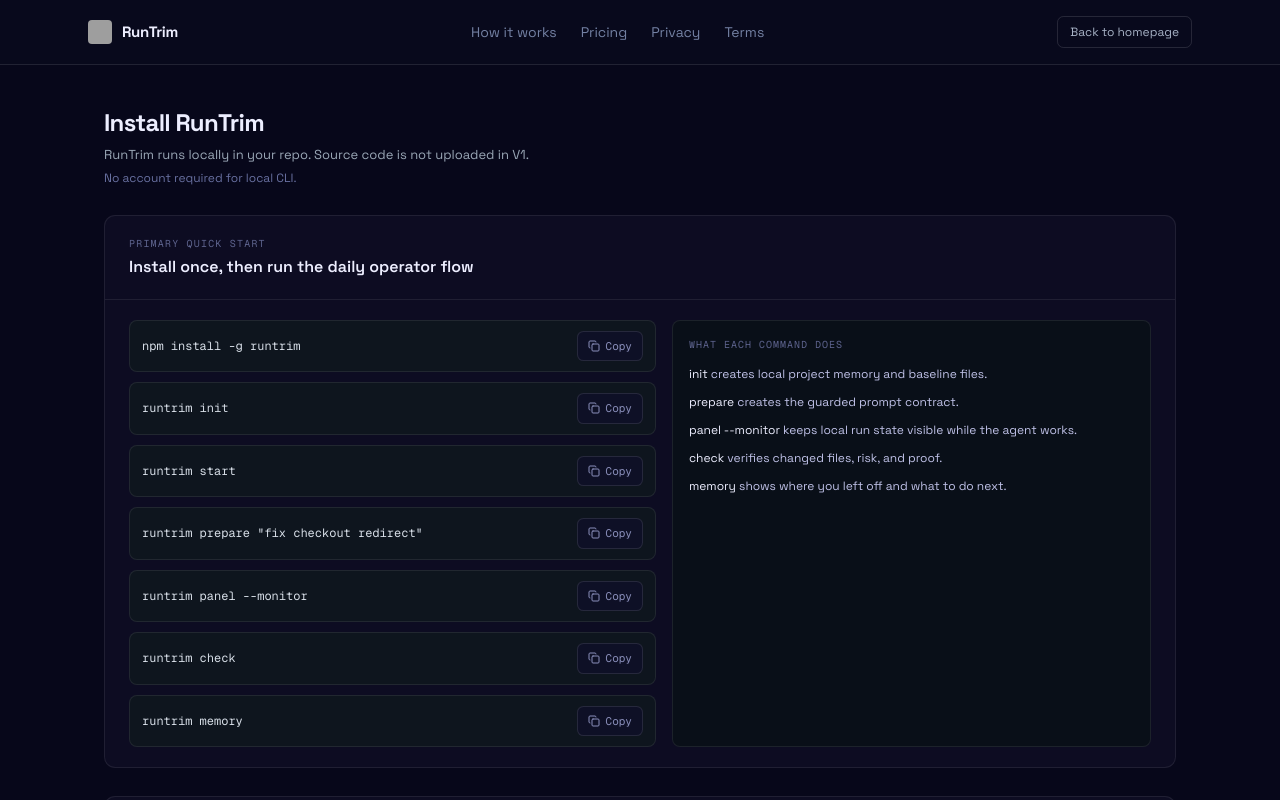
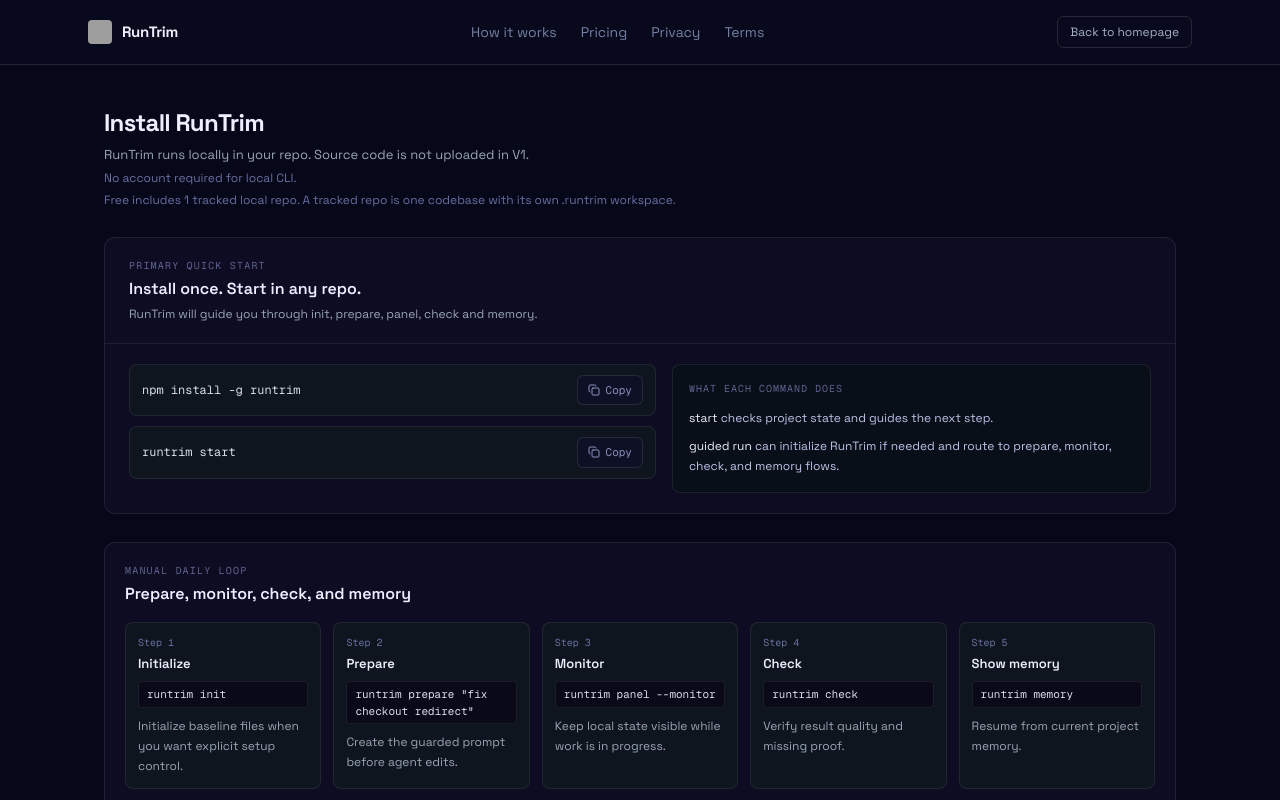
Before and after one commit to michelpronkk-oss/rtrim, a Next.js app: page /app/install in a window 1280 px wide. Shown: the top 800 px of the page. Built offline with nearby package versions, Linux system fonts and the light colour scheme; grey boxes are pictures that could not be loaded.

Commit message:
Clarify sync private beta on install page

```diff
--- a/package.json
+++ b/package.json
@@ -37,7 +37,6 @@
     "build:cli": "tsup --config tsup.config.ts && node scripts/fix-cli-runtime.mjs",
     "build:all": "npm run build:cli && npm run build:web",
     "start": "next start",
-    "postinstall": "node scripts/postinstall.cjs",
     "lint": "eslint",
     "runtrim": "tsx cli/runtrim.ts",
     "runtrim:build": "npm run build:cli"
--- a/src/app/app/install/page.tsx
+++ b/src/app/app/install/page.tsx
@@ -1,5 +1,6 @@
 import Link from "next/link";
 import { CopyButton } from "@/components/app/copy-button";
+import { EarlyAccessModalTrigger } from "@/components/app/early-access-modal-trigger";
 
 function CommandRow({ command }: { command: string }) {
   return (
@@ -13,20 +14,15 @@
 export default function InstallPage() {
   const quickStart = [
     "npm install -g runtrim",
-    "runtrim init",
     "runtrim start",
-    'runtrim prepare "fix checkout redirect"',
-    "runtrim panel --monitor",
-    "runtrim check",
-    "runtrim memory",
   ];
 
-  const dailyLoop = [
-    { step: "1", title: "Prepare", command: 'runtrim prepare "fix checkout redirect"', note: "Create the guarded prompt before agent edits." },
-    { step: "2", title: "Paste into agent", command: "Paste .runtrim/latest-prompt.md", note: "Run the scoped task in your agent." },
+  const manualDailyLoop = [
+    { step: "1", title: "Initialize", command: "runtrim init", note: "Initialize baseline files when you want explicit setup control." },
+    { step: "2", title: "Prepare", command: 'runtrim prepare "fix checkout redirect"', note: "Create the guarded prompt before agent edits." },
     { step: "3", title: "Monitor", command: "runtrim panel --monitor", note: "Keep local state visible while work is in progress." },
     { step: "4", title: "Check", command: "runtrim check", note: "Verify result quality and missing proof." },
-    { step: "5", title: "Continue later", command: "runtrim memory", note: "Resume from current project memory." },
+    { step: "5", title: "Show memory", command: "runtrim memory", note: "Resume from current project memory." },
   ];
 
   return (
@@ -59,12 +55,14 @@
           <h1 className="text-[24px] font-bold tracking-[-0.03em] text-[#EDEEFF]">Install RunTrim</h1>
           <p className="mt-1 text-[13px] text-[#9AA7B6]">RunTrim runs locally in your repo. Source code is not uploaded in V1.</p>
           <p className="mt-1 text-[12px] text-[#6870A0]">No account required for local CLI.</p>
+          <p className="mt-1 text-[12px] text-[#6870A0]">Free includes 1 tracked local repo. A tracked repo is one codebase with its own .runtrim workspace.</p>
         </header>
 
         <section className="surface-panel overflow-hidden rounded-xl border border-white/10">
           <div className="border-b border-white/8 px-6 py-5">
             <p className="font-mono text-[10px] uppercase tracking-[0.12em] text-[#5D638D]">Primary quick start</p>
-            <h2 className="mt-1 text-[16px] font-semibold text-[#EDEEFF]">Install once, then run the daily operator flow</h2>
+            <h2 className="mt-1 text-[16px] font-semibold text-[#EDEEFF]">Install once. Start in any repo.</h2>
+            <p className="mt-1 text-[12px] text-[#9AA7B6]">RunTrim will guide you through init, prepare, panel, check and memory.</p>
           </div>
           <div className="grid gap-4 px-6 py-5 lg:grid-cols-[1.1fr_1fr]">
             <div className="space-y-2.5">
@@ -75,21 +73,18 @@
             <div className="rounded-lg border border-white/8 bg-[#090F18] p-4">
               <p className="font-mono text-[10px] uppercase tracking-[0.1em] text-[#5D638D]">What each command does</p>
               <ul className="mt-3 space-y-2 text-[12px] leading-5 text-[#C0C2E8]">
-                <li><span className="text-[#EDEEFF]">init</span> creates local project memory and baseline files.</li>
-                <li><span className="text-[#EDEEFF]">prepare</span> creates the guarded prompt contract.</li>
-                <li><span className="text-[#EDEEFF]">panel --monitor</span> keeps local run state visible while the agent works.</li>
-                <li><span className="text-[#EDEEFF]">check</span> verifies changed files, risk, and proof.</li>
-                <li><span className="text-[#EDEEFF]">memory</span> shows where you left off and what to do next.</li>
+                <li><span className="text-[#EDEEFF]">start</span> checks project state and guides the next step.</li>
+                <li><span className="text-[#EDEEFF]">guided run</span> can initialize RunTrim if needed and route to prepare, monitor, check, and memory flows.</li>
               </ul>
             </div>
           </div>
         </section>
 
         <section className="surface-panel rounded-xl p-5">
-          <p className="font-mono text-[10px] uppercase tracking-[0.12em] text-[#5D638D]">Daily loop</p>
-          <h2 className="mt-1 text-[16px] font-semibold text-[#EDEEFF]">Prepare, monitor, verify, continue</h2>
+          <p className="font-mono text-[10px] uppercase tracking-[0.12em] text-[#5D638D]">Manual daily loop</p>
+          <h2 className="mt-1 text-[16px] font-semibold text-[#EDEEFF]">Prepare, monitor, check, and memory</h2>
           <div className="mt-4 grid gap-3 md:grid-cols-5">
-            {dailyLoop.map((item) => (
+            {manualDailyLoop.map((item) => (
               <div key={item.step} className="rounded-lg border border-white/8 bg-[#0E151E] p-3">
                 <p className="font-mono text-[10px] text-[#6870A0]">Step {item.step}</p>
                 <p className="mt-1 text-[13px] font-semibold text-[#EDEEFF]">{item.title}</p>
@@ -102,11 +97,22 @@
 
         <section className="surface-panel rounded-xl p-5">
           <p className="font-mono text-[10px] uppercase tracking-[0.12em] text-[#5D638D]">Dashboard sync private beta</p>
-          <p className="mt-1 text-[13px] text-[#9AA7B6]">Sync uploads metadata only: run status, prompts, changed file paths, memory and estimates. It does not upload source code.</p>
-          <div className="mt-4 space-y-2.5">
-            <CommandRow command="runtrim auth set <token>" />
-            <CommandRow command="runtrim config set dashboard-url https://www.runtrim.com/app" />
-            <CommandRow command="runtrim sync" />
+          <div className="mt-3 rounded-lg border border-white/8 bg-[#090F18] p-4">
+            <p className="text-[14px] font-semibold text-[#EDEEFF]">Cloud sync is in private beta</p>
+            <p className="mt-2 text-[13px] leading-6 text-[#9AA7B6]">
+              RunTrim Free works locally without an account. Cloud sync and hosted run history are rolling out to approved early access users.
+            </p>
+            <p className="mt-2 text-[12px] leading-6 text-[#7F8BA3]">
+              When enabled, sync uploads run metadata, generated RunTrim prompts, changed file paths, project memory and estimates. Source code stays local.
+            </p>
+            <div className="mt-4">
+              <EarlyAccessModalTrigger
+                label="Join Pro early access"
+                variant="pro"
+                className="inline-flex rounded-md bg-[#7C6DFA] px-3.5 py-2 text-[12px] font-semibold text-white transition-opacity hover:opacity-85"
+              />
+            </div>
+            <p className="mt-3 text-[11px] text-[#6870A0]">Approved testers receive their sync setup instructions by email.</p>
           </div>
         </section>
 
--- /dev/null
+++ b/src/lib/global-registry.ts
@@ -0,0 +1,209 @@
+import crypto from "crypto";
+import fs from "fs";
+import os from "os";
+import path from "path";
+import { execa } from "execa";
+
+export type RunTrimPlan = "free";
+
+export interface TrackedRepoEntry {
+  id: string;
+  name: string;
+  path: string;
+  gitRemote: string;
+  createdAt: string;
+  lastSeenAt: string;
+}
+
+export interface GlobalRunTrimRegistry {
+  version: 1;
+  plan: RunTrimPlan;
+  trackedRepos: TrackedRepoEntry[];
+}
+
+export interface CurrentRepoIdentity {
+  id: string;
+  name: string;
+  path: string;
+  gitRemote: string;
+}
+
+export interface FreeRepoLimitCheck {
+  allowed: boolean;
+  plan: RunTrimPlan;
+  currentRepo: CurrentRepoIdentity;
+  trackedRepo: TrackedRepoEntry | null;
+}
+
+const DEFAULT_REGISTRY: GlobalRunTrimRegistry = {
+  version: 1,
+  plan: "free",
+  trackedRepos: [],
+};
+
+function normalizeRepoPath(input: string): string {
+  const resolved = path.resolve(input);
+  return process.platform === "win32" ? resolved.toLowerCase() : resolved;
+}
+
+function hashValue(value: string): string {
+  return crypto.createHash("sha256").update(value).digest("hex").slice(0, 16);
+}
+
+export function getGlobalRunTrimDir(): string {
+  return path.join(os.homedir(), ".runtrim");
+}
+
+function getGlobalRegistryPath(): string {
+  return path.join(getGlobalRunTrimDir(), "global.json");
+}
+
+export function loadGlobalRegistry(): GlobalRunTrimRegistry {
+  const registryPath = getGlobalRegistryPath();
+  if (!fs.existsSync(registryPath)) return { ...DEFAULT_REGISTRY };
+  try {
+    const raw = JSON.parse(fs.readFileSync(registryPath, "utf-8")) as Partial<GlobalRunTrimRegistry>;
+    return {
+      version: 1,
+      plan: raw.plan === "free" ? "free" : "free",
+      trackedRepos: Array.isArray(raw.trackedRepos)
+        ? raw.trackedRepos
+            .filter((item): item is TrackedRepoEntry => Boolean(item && typeof item === "object"))
+            .map((item) => ({
+              id: String(item.id || ""),
+              name: String(item.name || ""),
+              path: normalizeRepoPath(String(item.path || "")),
+              gitRemote: String(item.gitRemote || ""),
+              createdAt: String(item.createdAt || ""),
+              lastSeenAt: String(item.lastSeenAt || ""),
+            }))
+            .filter((item) => Boolean(item.id && item.path))
+        : [],
+    };
+  } catch {
+    return { ...DEFAULT_REGISTRY };
+  }
+}
+
+export function saveGlobalRegistry(registry: GlobalRunTrimRegistry): void {
+  const dir = getGlobalRunTrimDir();
+  if (!fs.existsSync(dir)) fs.mkdirSync(dir, { recursive: true });
+  fs.writeFileSync(getGlobalRegistryPath(), JSON.stringify(registry, null, 2), "utf-8");
+}
+
+export async function getCurrentRepoIdentity(cwd = process.cwd()): Promise<CurrentRepoIdentity> {
+  const normalizedPath = normalizeRepoPath(cwd);
+  let gitRemote = "";
+  try {
+    const { stdout } = await execa("git", ["config", "--get", "remote.origin.url"], {
+      cwd,
+      stdio: "pipe",
+    });
+    gitRemote = stdout.trim();
+  } catch {
+    gitRemote = "";
+  }
+  const idSeed = gitRemote || normalizedPath;
+  const idPrefix = gitRemote ? "remote" : "path";
+  return {
+    id: `${idPrefix}_${hashValue(idSeed)}`,
+    name: path.basename(normalizedPath),
+    path: normalizedPath,
+    gitRemote,
+  };
+}
+
+function findTrackedRepo(
+  trackedRepos: TrackedRepoEntry[],
+  currentRepo: CurrentRepoIdentity
+): TrackedRepoEntry | null {
+  const byId = trackedRepos.find((repo) => repo.id === currentRepo.id);
+  if (byId) return byId;
+  const byPath = trackedRepos.find((repo) => normalizeRepoPath(repo.path) === currentRepo.path);
+  return byPath ?? null;
+}
+
+export async function assertFreeRepoAllowed(cwd = process.cwd()): Promise<FreeRepoLimitCheck> {
+  const registry = loadGlobalRegistry();
+  const currentRepo = await getCurrentRepoIdentity(cwd);
+  const trackedRepo = findTrackedRepo(registry.trackedRepos, currentRepo);
+
+  if (registry.plan !== "free") {
+    return { allowed: true, plan: registry.plan, currentRepo, trackedRepo };
+  }
+
+  if (trackedRepo) {
+    return { allowed: true, plan: registry.plan, currentRepo, trackedRepo };
+  }
+
+  if (registry.trackedRepos.length === 0) {
+    return { allowed: true, plan: registry.plan, currentRepo, trackedRepo: null };
+  }
+
+  return {
+    allowed: false,
+    plan: registry.plan,
+    currentRepo,
+    trackedRepo: registry.trackedRepos[0],
+  };
+}
+
+export async function registerCurrentRepo(cwd = process.cwd()): Promise<TrackedRepoEntry> {
+  const registry = loadGlobalRegistry();
+  const currentRepo = await getCurrentRepoIdentity(cwd);
+  const now = new Date().toISOString();
+  const existing = findTrackedRepo(registry.trackedRepos, currentRepo);
+  if (existing) {
+    existing.lastSeenAt = now;
+    existing.name = currentRepo.name;
+    existing.path = currentRepo.path;
+    existing.gitRemote = currentRepo.gitRemote;
+    saveGlobalRegistry(registry);
+    return existing;
+  }
+
+  const entry: TrackedRepoEntry = {
+    id: currentRepo.id,
+    name: currentRepo.name,
+    path: currentRepo.path,
+    gitRemote: currentRepo.gitRemote,
+    createdAt: now,
+    lastSeenAt: now,
+  };
+  registry.trackedRepos.push(entry);
+  saveGlobalRegistry(registry);
+  return entry;
+}
+
+export async function unlinkCurrentRepo(
+  cwd = process.cwd(),
+  force = false
+): Promise<{
+  removed: boolean;
+  forced: boolean;
+  currentRepo: CurrentRepoIdentity;
+  trackedRepo: TrackedRepoEntry | null;
+}> {
+  const registry = loadGlobalRegistry();
+  const currentRepo = await getCurrentRepoIdentity(cwd);
+  const trackedRepo = findTrackedRepo(registry.trackedRepos, currentRepo);
+  if (trackedRepo) {
+    registry.trackedRepos = registry.trackedRepos.filter((repo) => repo.id !== trackedRepo.id);
+    saveGlobalRegistry(registry);
+    return { removed: true, forced: false, currentRepo, trackedRepo };
+  }
+
+  if (force && registry.trackedRepos.length > 0) {
+    const first = registry.trackedRepos[0];
+    registry.trackedRepos = [];
+    saveGlobalRegistry(registry);
+    return { removed: true, forced: true, currentRepo, trackedRepo: first };
+  }
+
+  return {
+    removed: false,
+    forced: false,
+    currentRepo,
+    trackedRepo: registry.trackedRepos[0] ?? null,
+  };
+}
```
Also changed, not shown: 2 other files (tests, documents, lock files or other folders).
